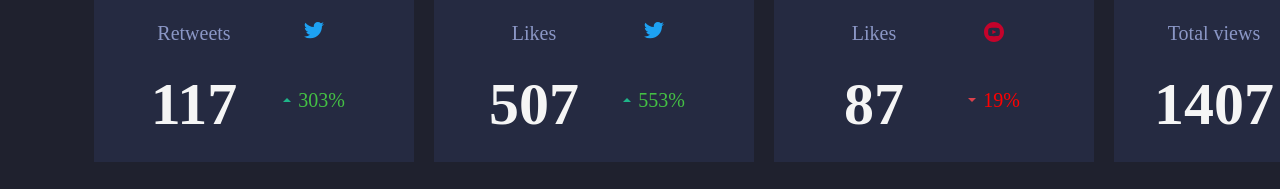
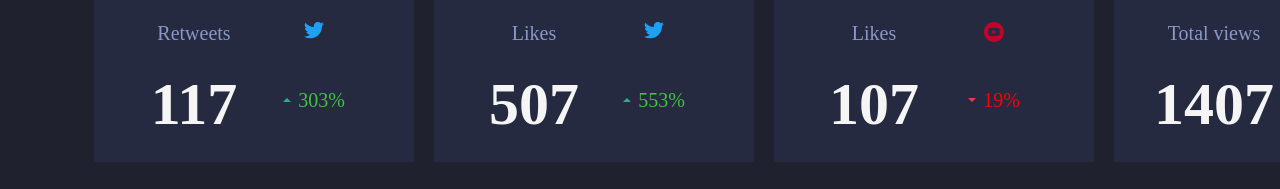
Before and after one commit to jhony2488/Dashoboard-Social-Networks, a plain HTML site: page index.html in a window 1280 px wide. Shown: the part 941-1130 px from the top of the page. Drawn offline with Linux system fonts and the light colour scheme.

Commit message:
Add files via upload

```diff
--- a/index.html
+++ b/index.html
@@ -141,7 +141,7 @@
           <div class="card-today" id="card10">
             <p class="overviewp">Likes</p>
             <img src="./images/icon-youtube.svg" alt="" />
-            <h3>87</h3>
+            <h3>107</h3>
             <div class="evolution">
               <img src="./images/icon-down.svg" alt="" />
               <p class="down">19%</p>
```
